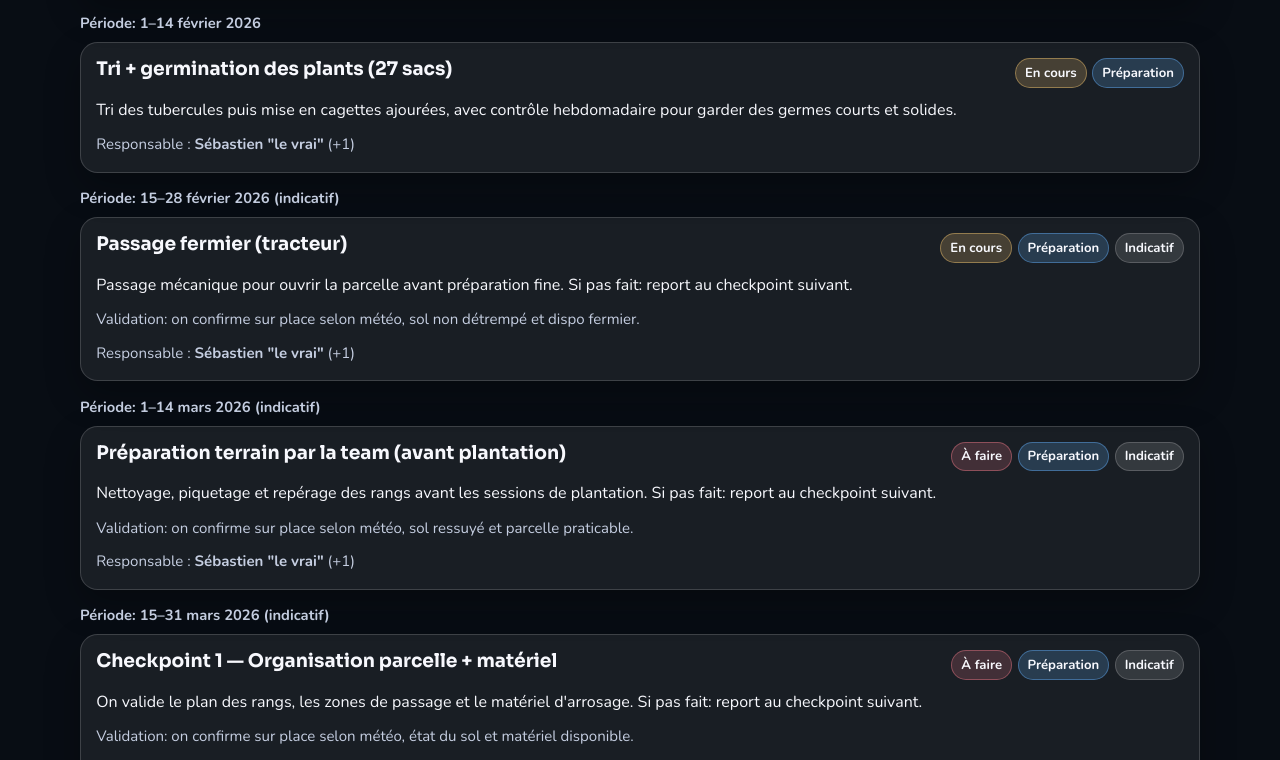
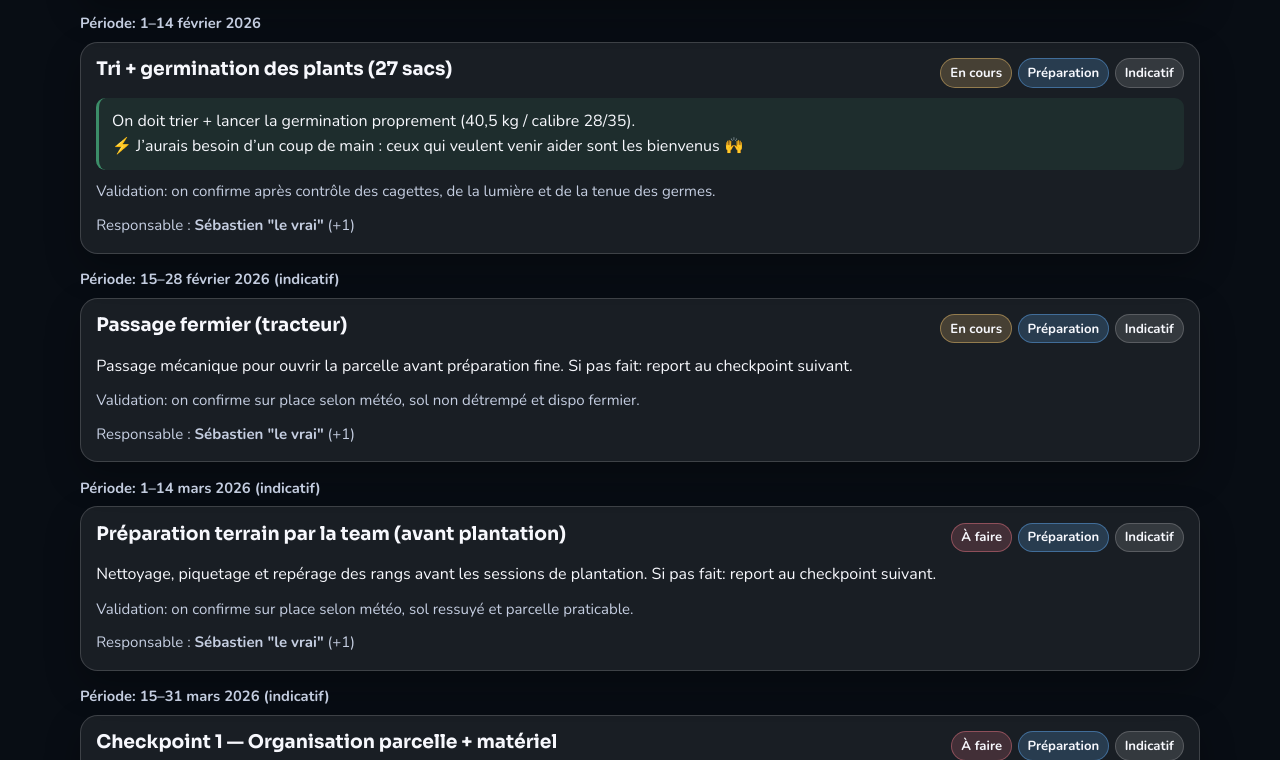
Before and after one commit to sebastiendewitodisee/Patatos, a React (Vite) app: page /#/planning in a window 1280 px wide. Shown: the part 1260-2020 px from the top of the page. Built offline with nearby package versions, Linux system fonts and the light colour scheme.

Commit message:
Highlight help needed for plants tri + germination

```diff
--- a/src/components/Timeline.jsx
+++ b/src/components/Timeline.jsx
@@ -33,6 +33,10 @@ function Timeline({ events }) {
         const status = STATUS_META[event.status] ?? STATUS_META.todo;
         const type = TYPE_META[event.type] ?? TYPE_META.preparation;
         const responsiblesDisplay = getResponsiblesDisplay(event.responsibles);
+        const isTriGerminationHelpEvent =
+          event.id === "tri-germination-plants" ||
+          event.id === "tri-germination-plants-27-sacs" ||
+          event.title === "Tri + germination des plants (27 sacs)";
 
         return (
           <li key={event.id} className="timeline-item">
@@ -47,7 +51,7 @@ function Timeline({ events }) {
                 </div>
               </div>
 
-              <p>{event.description}</p>
+              <p className={isTriGerminationHelpEvent ? "timeline-callout" : undefined}>{event.description}</p>
 
               {isEventIndicative(event) ? (
                 <p className="timeline-meta">{getIndicativeValidationMessage(event)}</p>
--- a/src/data/planning.js
+++ b/src/data/planning.js
@@ -58,8 +58,10 @@ export const planningEvents = [
     type: "preparation",
     status: "doing",
     phase: "Préparation",
+    isIndicative: true,
+    validation: "Validation: on confirme après contrôle des cagettes, de la lumière et de la tenue des germes.",
     description:
-      "Tri des tubercules puis mise en cagettes ajourées, avec contrôle hebdomadaire pour garder des germes courts et solides.",
+      "On doit trier + lancer la germination proprement (40,5 kg / calibre 28/35).\n⚡ J’aurais besoin d’un coup de main : ceux qui veulent venir aider sont les bienvenus 🙌",
     responsibles: ["Sébastien \"le vrai\"", "À définir"],
   },
   {
--- a/src/styles/components.css
+++ b/src/styles/components.css
@@ -368,6 +368,16 @@
 .timeline-meta {
   color: var(--muted);
   font-size: 0.94rem;
+}
+
+.timeline-callout {
+  margin: 0;
+  padding: 0.7rem 0.8rem;
+  border-left: 3px solid rgba(87, 223, 155, 0.55);
+  border-radius: 0.6rem;
+  background: rgba(87, 223, 155, 0.08);
+  color: var(--text);
+  white-space: pre-line;
 }
 
 .checklist {
```
